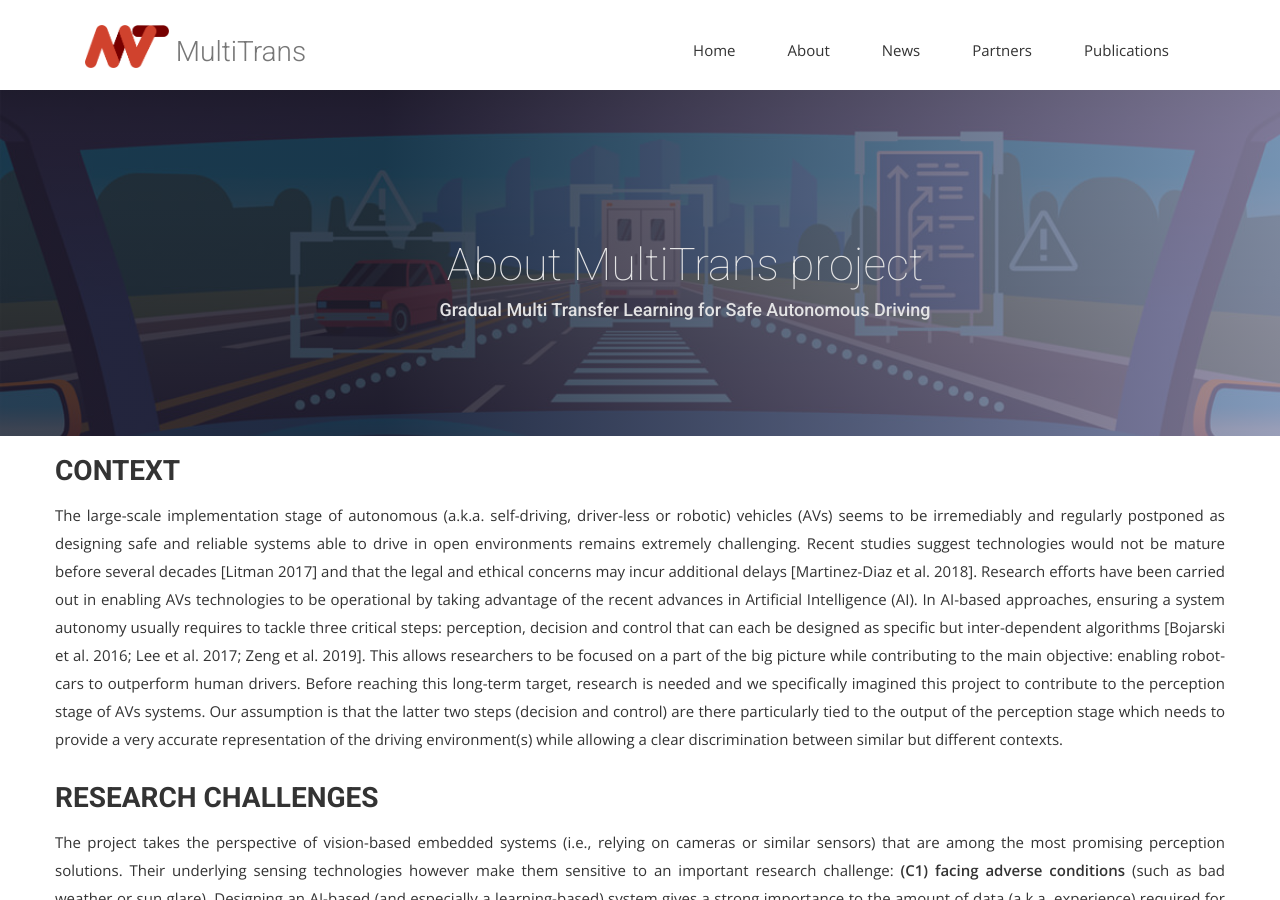
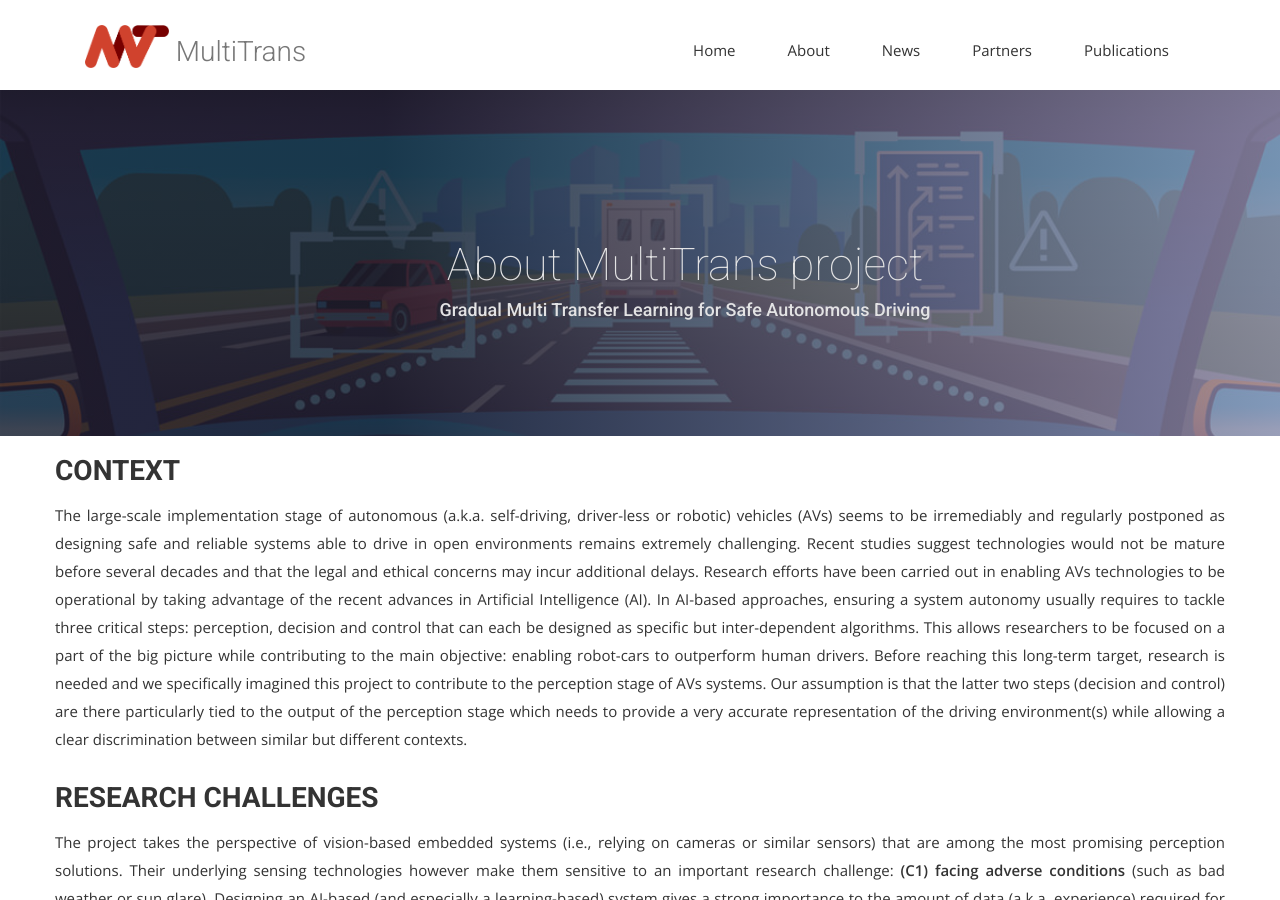
Before and after one commit to anr-multitrans/anr-multitrans.github.io, a Jekyll site: the page built from about.html, in a window 1280 px wide and 900 px high. Built offline with Jekyll 4.4.1, drawn with Linux system fonts in a browser that asks for light colours; nearby versions of some CDN libraries; some web fonts are replaced.

Commit message:
Remove citations and simplify text in about.html

```diff
--- a/about.html
+++ b/about.html
@@ -27,7 +27,7 @@ permalink: /about/
 			<h2>Context</h2>
 			</div>
 			<p>
-			The large-scale implementation stage of autonomous (a.k.a. self-driving, driver-less or robotic) vehicles (AVs) seems to be irremediably and regularly postponed as designing safe and reliable systems able to drive in open environments remains extremely challenging. Recent studies suggest technologies would not be mature before several decades [Litman 2017] and that the legal and ethical concerns may incur additional delays [Martinez-Diaz et al. 2018]. Research efforts have been carried out in enabling AVs technologies to be operational by taking advantage of the recent advances in Artificial Intelligence (AI). In AI-based approaches, ensuring a system autonomy usually requires to tackle three critical steps: perception, decision and control that can each be designed as specific but inter-dependent algorithms [Bojarski et al. 2016; Lee et al. 2017; Zeng et al. 2019]. This allows researchers to be focused on a part of the big picture while contributing to the main objective: enabling robot-cars to outperform human drivers. Before reaching this long-term target, research is needed and we specifically imagined this project to contribute to the perception stage of AVs systems. Our assumption is that the latter two steps (decision and control) are there particularly tied to the output of the perception stage which needs to provide a very accurate representation of the driving environment(s) while allowing a clear discrimination between similar but different contexts.
+			The large-scale implementation stage of autonomous (a.k.a. self-driving, driver-less or robotic) vehicles (AVs) seems to be irremediably and regularly postponed as designing safe and reliable systems able to drive in open environments remains extremely challenging. Recent studies suggest technologies would not be mature before several decades and that the legal and ethical concerns may incur additional delays. Research efforts have been carried out in enabling AVs technologies to be operational by taking advantage of the recent advances in Artificial Intelligence (AI). In AI-based approaches, ensuring a system autonomy usually requires to tackle three critical steps: perception, decision and control that can each be designed as specific but inter-dependent algorithms. This allows researchers to be focused on a part of the big picture while contributing to the main objective: enabling robot-cars to outperform human drivers. Before reaching this long-term target, research is needed and we specifically imagined this project to contribute to the perception stage of AVs systems. Our assumption is that the latter two steps (decision and control) are there particularly tied to the output of the perception stage which needs to provide a very accurate representation of the driving environment(s) while allowing a clear discrimination between similar but different contexts.
 		        </p>
 
 		    </div>
```
